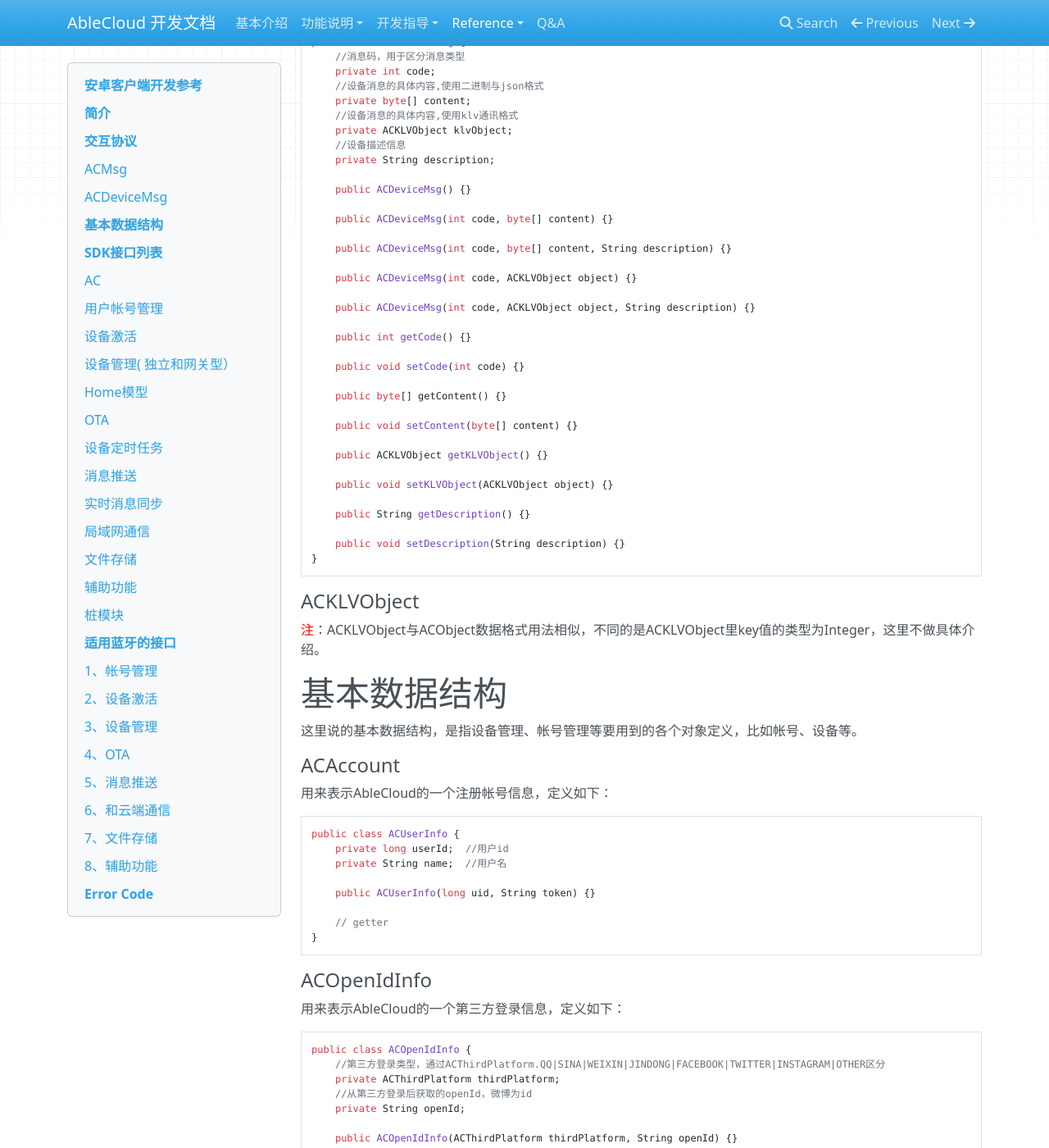
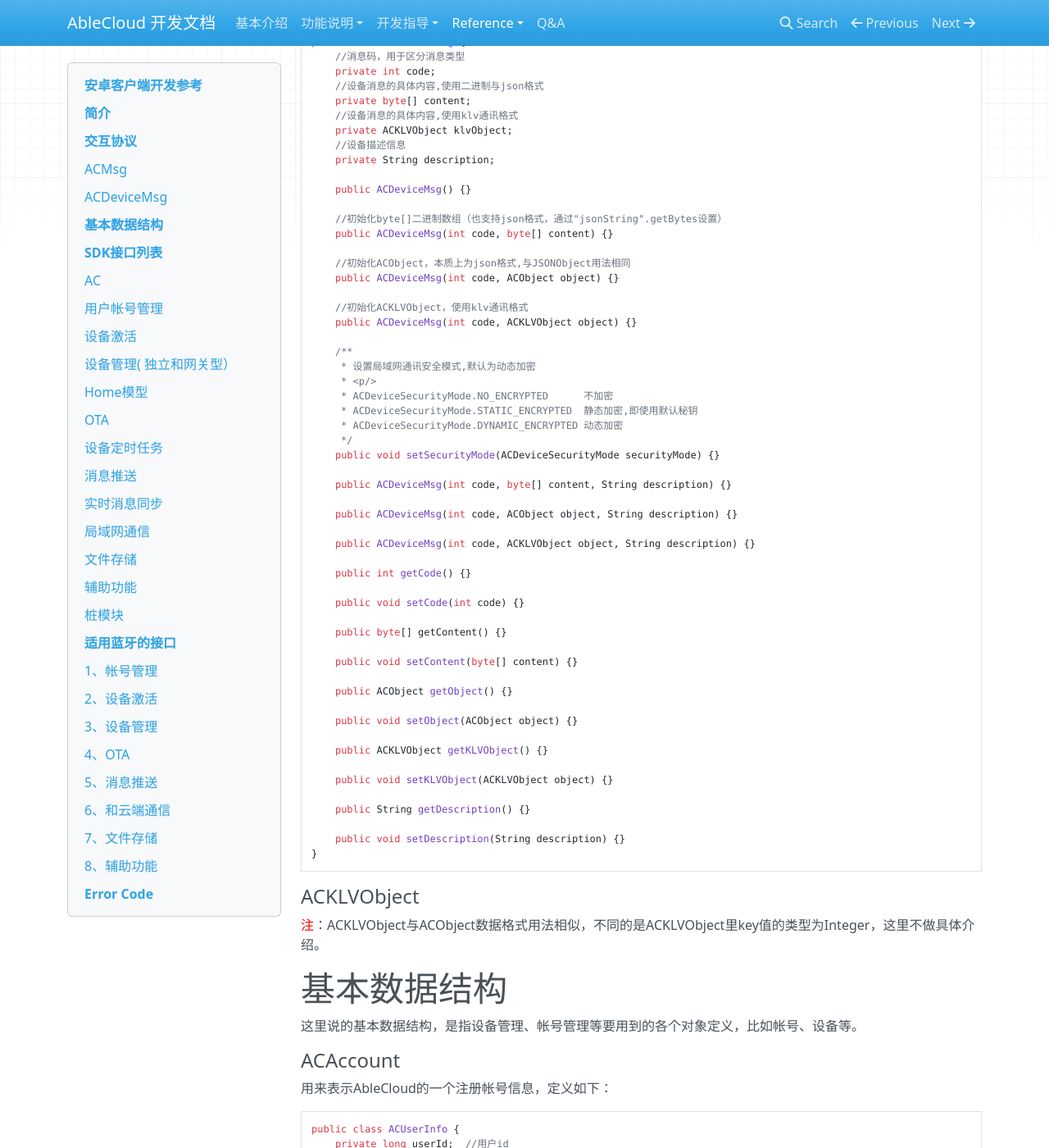
Before and after one commit to JessonW/rd_docs, an MkDocs documentation site: the page built from docs/reference/android.md, in a window 1280 px wide and 1400 px high, scrolled down 3987 px. Shown: the whole window at 82% size. Built offline with MkDocs 1.6.1, drawn with Linux system fonts in a browser that asks for light colours; nearby versions of some CDN libraries; old or Windows-style settings are respelled for this version of MkDocs; some of the changed text lies outside the part shown.

Commit message:
add security mode

````diff
--- a/docs/reference/android.md
+++ b/docs/reference/android.md
@@ -202,11 +202,27 @@ public class ACDeviceMsg {
 
     public ACDeviceMsg() {}
 
+    //初始化byte[]二进制数组（也支持json格式，通过"jsonString".getBytes设置）
     public ACDeviceMsg(int code, byte[] content) {}
 
+    //初始化ACObject，本质上为json格式,与JSONObject用法相同
+    public ACDeviceMsg(int code, ACObject object) {}
+
+    //初始化ACKLVObject，使用klv通讯格式
+    public ACDeviceMsg(int code, ACKLVObject object) {}
+
+    /**
+     * 设置局域网通讯安全模式,默认为动态加密
+     * <p/>
+     * ACDeviceSecurityMode.NO_ENCRYPTED      不加密
+     * ACDeviceSecurityMode.STATIC_ENCRYPTED  静态加密,即使用默认秘钥
+     * ACDeviceSecurityMode.DYNAMIC_ENCRYPTED 动态加密
+     */
+    public void setSecurityMode(ACDeviceSecurityMode securityMode) {}
+
     public ACDeviceMsg(int code, byte[] content, String description) {}
 
-    public ACDeviceMsg(int code, ACKLVObject object) {}
+    public ACDeviceMsg(int code, ACObject object, String description) {}
 
     public ACDeviceMsg(int code, ACKLVObject object, String description) {}
 
@@ -217,6 +233,10 @@ public class ACDeviceMsg {
     public byte[] getContent() {}
 
     public void setContent(byte[] content) {}
+
+    public ACObject getObject() {}
+
+    public void setObject(ACObject object) {}
 
     public ACKLVObject getKLVObject() {}
 
@@ -1444,8 +1464,23 @@ public interface ACBindMgr {
      *                  AC.CLOUD_FIRST 优先通过云端给设备发消息
      * @param callback  返回结果的监听回调
      */
+    @Deprecated
     public void sendToDeviceWithOption(String subDomain, long deviceId, ACDeviceMsg deviceMsg, int option, PayloadCallback<ACDeviceMsg> callback);
 }
+
+    /**
+     * 给设备发消息(建议使用该接口)
+     *
+     * @param subDomain        子域名，如djj（豆浆机）
+     * @param physicalDeviceId 设备物理id
+     * @param deviceMsg        具体的消息内容
+     * @param option           AC.ONLY_LOCAL  只通过局域网直连方式给设备发消息
+     *                         AC.ONLY_CLOUD  只通过云端给设备发消息
+     *                         AC.LOCAL_FIRST 优先通过局域网直连方式给设备发消息
+     *                         AC.CLOUD_FIRST 优先通过云端给设备发消息
+     * @param callback         返回结果的监听回调
+     */
+    public void sendToDeviceWithOption(String subDomain, String physicalDeviceId, ACDeviceMsg deviceMsg, int option, PayloadCallback<ACDeviceMsg> callback);
 ```
 
 
````
Also changed, not shown: docs/develop_guide/android.md (+18 -3 lines), docs/develop_guide/device_android.md (+4 -2 lines), docs/reference/device_android.md (+1 -1 lines), docs/reference/java.md (+8 -1 lines).
